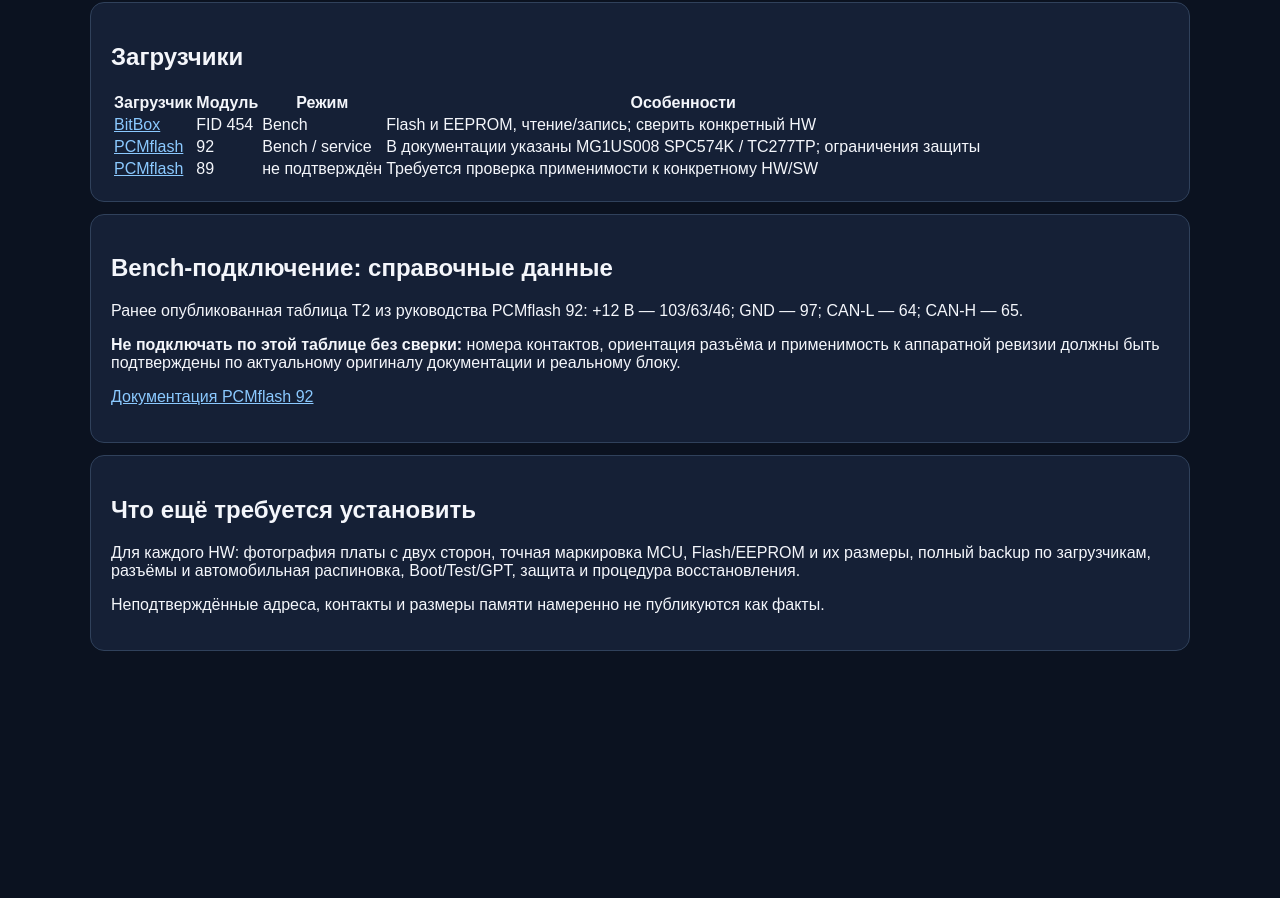
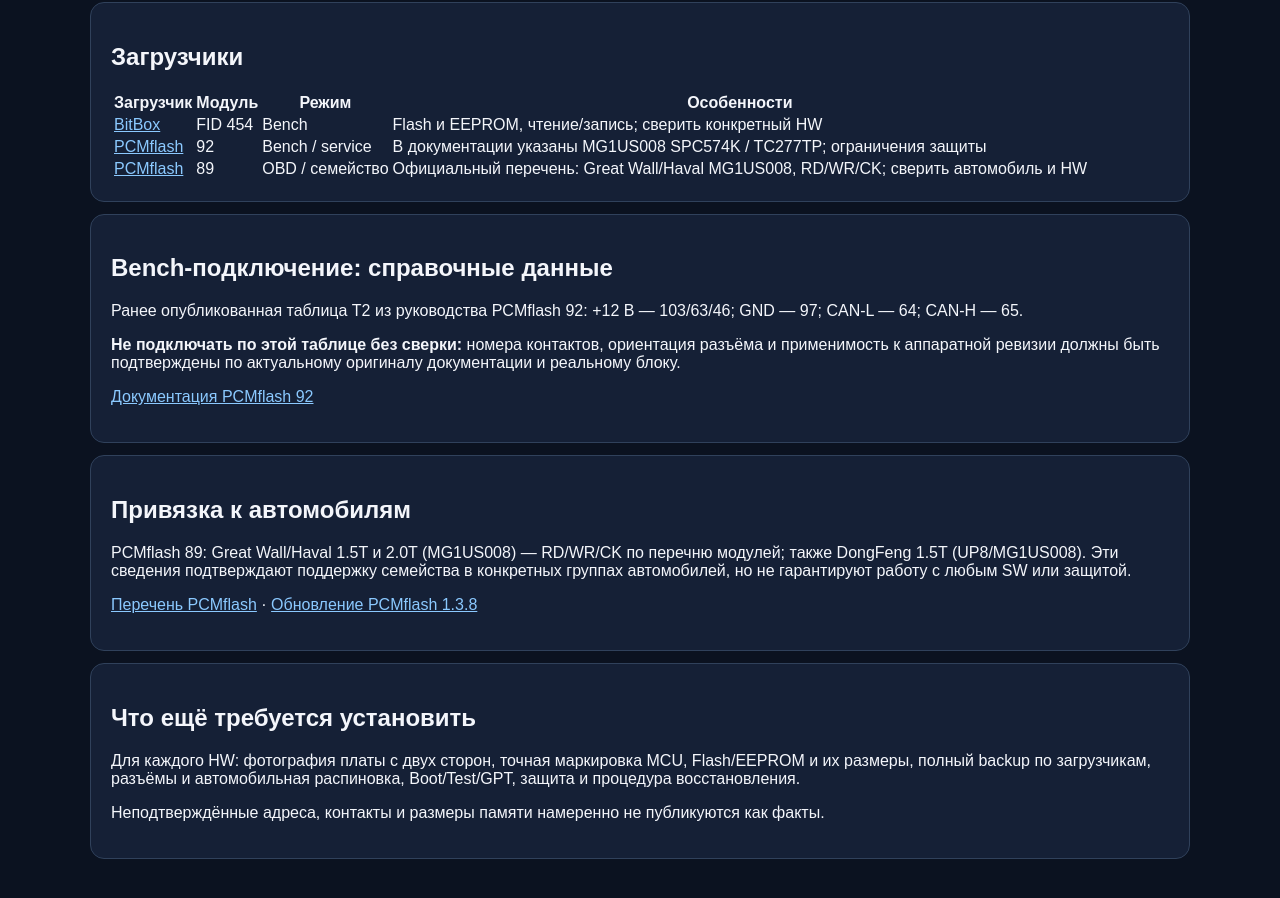
Before and after one commit to a85713736-hue/ecu-atlas, a Next.js app: page /research/mg1us008 in a window 1280 px wide. Shown: the part 376-1274 px from the top of the page. Before the commit the page ends 1077 px from the top, so only its background shows below. Built offline with nearby package versions, Linux system fonts and the light colour scheme.

Commit message:
Clarify PCMflash 89 MG1US008 support with official vehicle listings

```diff
--- a/app/research/mg1us008/page.tsx
+++ b/app/research/mg1us008/page.tsx
@@ -4,7 +4,7 @@
 const rows=[
   ['BitBox','FID 454','Bench','Flash и EEPROM, чтение/запись; сверить конкретный HW','https://bitsoftware.com/bitbox/catalog/58'],
   ['PCMflash','92','Bench / service','В документации указаны MG1US008 SPC574K / TC277TP; ограничения защиты','https://ecutools.eu/chip-tuning/pcmflash/module-92/'],
-  ['PCMflash','89','не подтверждён','Требуется проверка применимости к конкретному HW/SW','https://gt-forum.info/threads/26615/']
+  ['PCMflash','89','OBD / семейство','Официальный перечень: Great Wall/Haval MG1US008, RD/WR/CK; сверить автомобиль и HW','https://scanmatik.pro/pages/pcm']
 ];
 export default function Mg1us008Research(){
   return <main>
@@ -29,6 +29,11 @@
       <p><a href="https://pcmflash.ru/downloads/pcmflash_92.pdf" target="_blank" rel="noopener noreferrer">Документация PCMflash 92</a></p>
     </section>
     <section className="card">
+      <h2>Привязка к автомобилям</h2>
+      <p>PCMflash 89: Great Wall/Haval 1.5T и 2.0T (MG1US008) — RD/WR/CK по перечню модулей; также DongFeng 1.5T (UP8/MG1US008). Эти сведения подтверждают поддержку семейства в конкретных группах автомобилей, но не гарантируют работу с любым SW или защитой.</p>
+      <p><a href="https://scanmatik.pro/pages/pcm" target="_blank" rel="noopener noreferrer">Перечень PCMflash</a> · <a href="https://ecutools.eu/publications/pcmflash-138-update-23092024/" target="_blank" rel="noopener noreferrer">Обновление PCMflash 1.3.8</a></p>
+    </section>
+    <section className="card">
       <h2>Что ещё требуется установить</h2>
       <p>Для каждого HW: фотография платы с двух сторон, точная маркировка MCU, Flash/EEPROM и их размеры, полный backup по загрузчикам, разъёмы и автомобильная распиновка, Boot/Test/GPT, защита и процедура восстановления.</p>
       <p>Неподтверждённые адреса, контакты и размеры памяти намеренно не публикуются как факты.</p>
```
